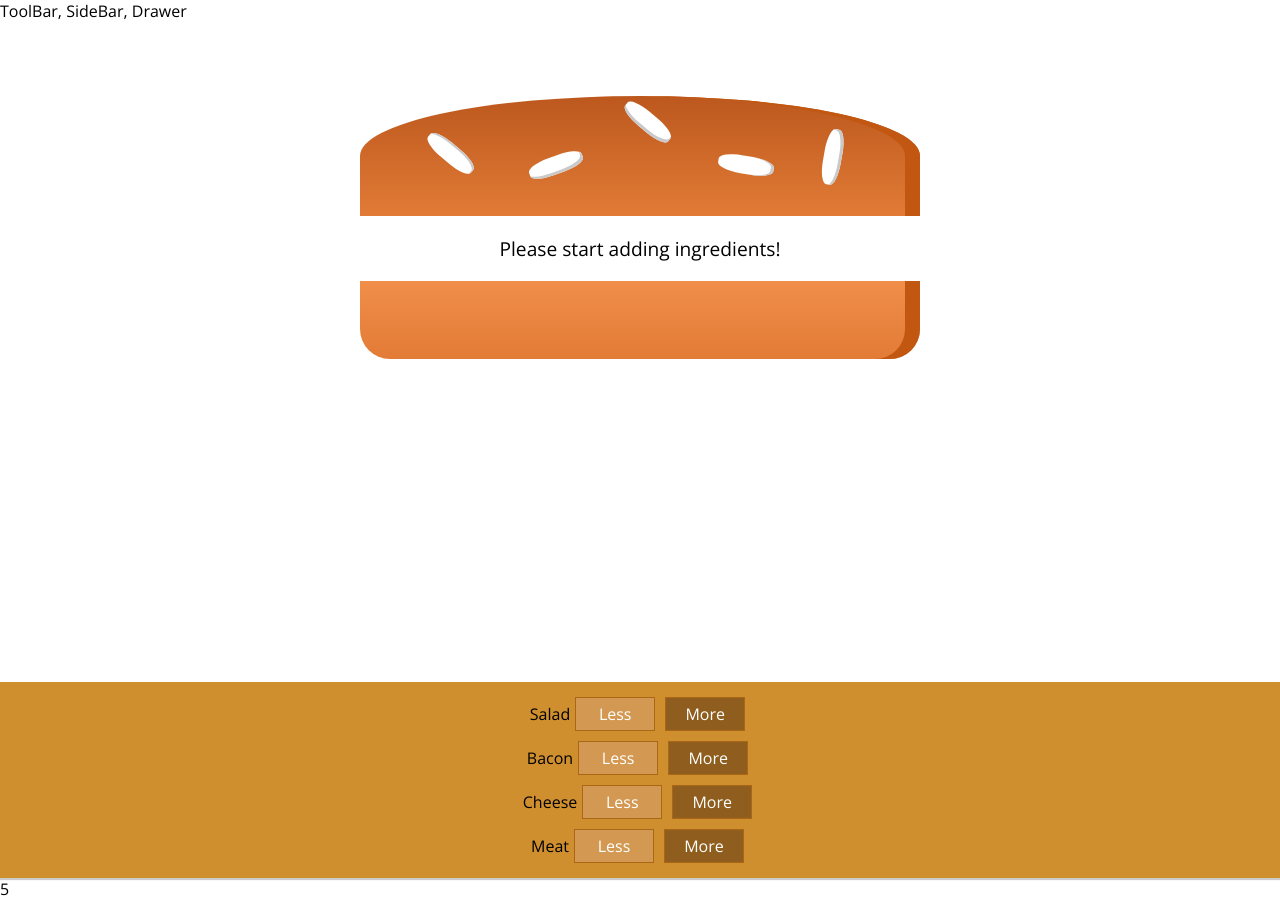
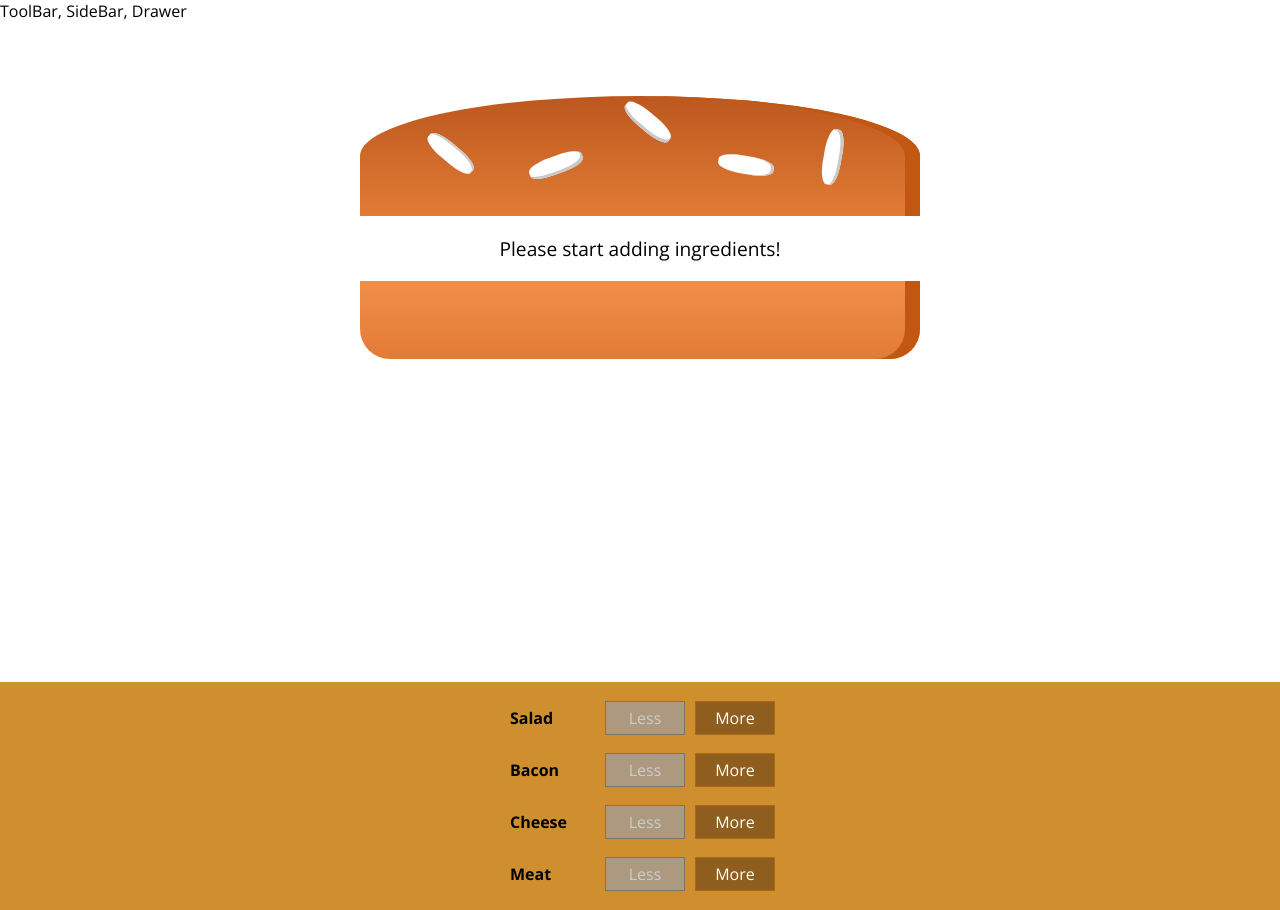
Before and after one commit to annaswan0001/Burger_shop, a React (Create React App) app: page / in a window 1280 px wide. Built offline with nearby package versions, Linux system fonts and the light colour scheme.

Commit message:
added disabled btn if price is less than 1 (for deleting)

```diff
--- a/src/components/Burger/BuildControls/BuildControl/BuildControl.jsx
+++ b/src/components/Burger/BuildControls/BuildControl/BuildControl.jsx
@@ -1,16 +1,21 @@
-import React from 'react';
+import React from "react";
 
-import classes from './BuildControl.module.css';
+import classes from "./BuildControl.module.css";
 
-const buildControl = (props) => (
-    <div className={classes.BuildControl}>
-        <div>{props.label}</div>
+const buildControl = props => (
+  <div className={classes.BuildControl}>
+    <div className={classes.Label}>{props.label}</div>
 
-        <button
-            className={classes.Less} onClick={props.delete} >Less</button>
-        <button
-            className={classes.More} onClick={props.add}>More</button>
-    </div>
+    <button
+    className={classes.Less}
+    onClick={props.delete}
+    disabled={props.disabled}>
+      Less
+    </button>
+    <button className={classes.More} onClick={props.add}>
+      More
+    </button>
+  </div>
 );
 
 export default buildControl;
--- a/src/components/Burger/BuildControls/BuildControls.js
+++ b/src/components/Burger/BuildControls/BuildControls.js
@@ -1,7 +1,7 @@
 import React from "react";
 
 import classes from "./BuildControls.module.css";
-import BuildControl from './BuildControl/BuildControl'
+import BuildControl from "./BuildControl/BuildControl";
 
 const controls = [
   { label: "Salad", type: "salad" },
@@ -13,7 +13,13 @@ const controls = [
 const buildControls = props => (
   <div className={classes.BuildControls}>
     {controls.map(cntrl => (
-      <BuildControl add={()=>props.add(cntrl.type)}  delete={()=>props.delete(cntrl.type)}  label={cntrl.label} key={cntrl.type} />
+      <BuildControl
+        disabled= {props.disabled[cntrl.type]}
+        add={() => props.add(cntrl.type)}
+        delete={() => props.delete(cntrl.type)}
+        label={cntrl.label}
+        key={cntrl.type}
+      />
     ))}
   </div>
 );
--- a/src/components/Burger/BuildControls/BuildControls.module.css
+++ b/src/components/Burger/BuildControls/BuildControls.module.css
@@ -9,7 +9,7 @@
     padding: 10px 0;
 }
 
-/* .OrderButton {
+.OrderButton {
     background-color: #DAD735;
     outline: none;
     cursor: pointer;
@@ -48,4 +48,4 @@
     100% {
         transform: scale(1);
     }
-} */
+}
--- a/src/views/BurgerBuilder/BurgerBuilder.jsx
+++ b/src/views/BurgerBuilder/BurgerBuilder.jsx
@@ -41,12 +41,22 @@ export default class BurgerBuilder extends React.Component {
         this.setState({ingredients:newState, totalPrice:newPrice})}
 
 }
+
   render() {
+      let stateForDisabled = {...this.state.ingredients}
+
+      for(let key in stateForDisabled){
+        stateForDisabled[key] = stateForDisabled[key]<=0
+      }
+
     return (
       <div className={styles.content}>
         <Burger ingredients={this.state.ingredients} />
-        <BuildControls add={this.addIngredientHandler} delete={this.deleteIngredientHandler} />
-        {this.state.totalPrice}
+        <BuildControls
+        disabled={stateForDisabled}
+        add={this.addIngredientHandler}
+        delete={this.deleteIngredientHandler} />
+
       </div>
     );
   }
```
